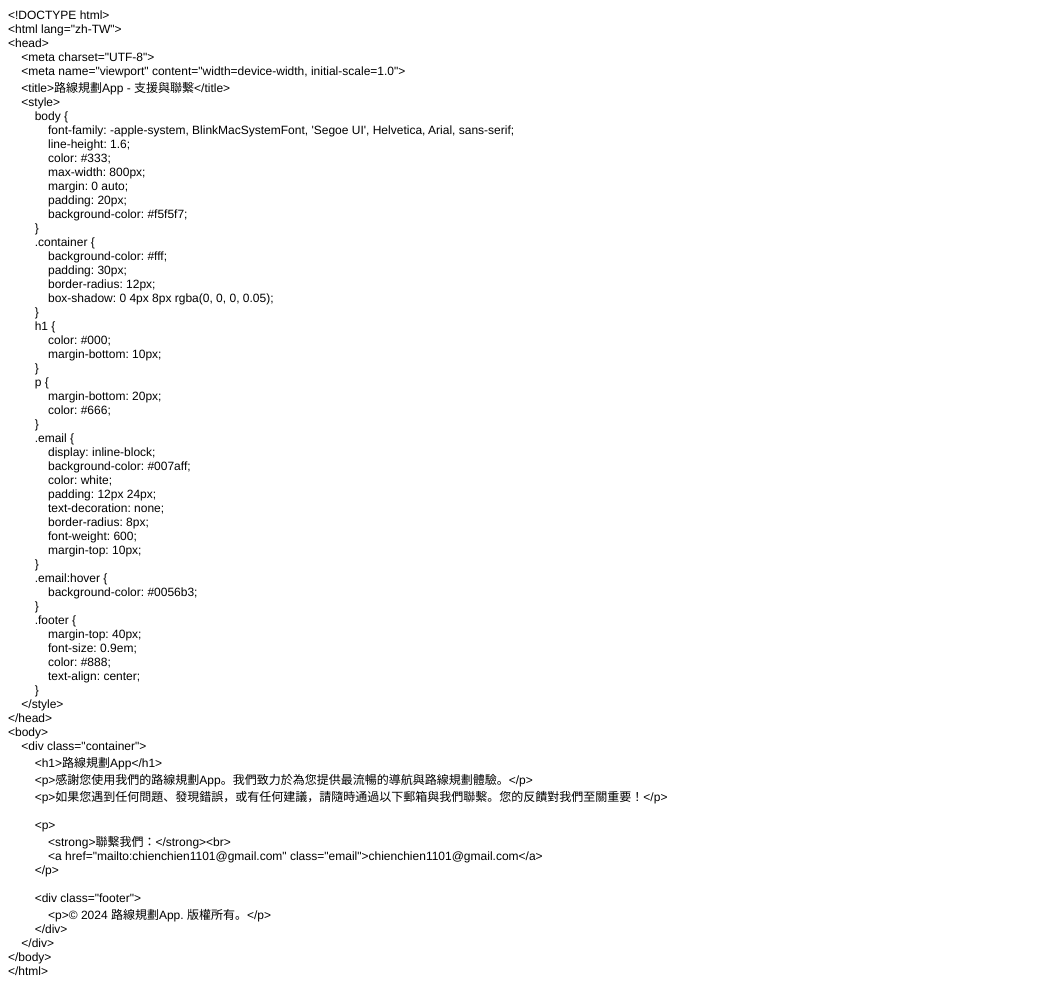
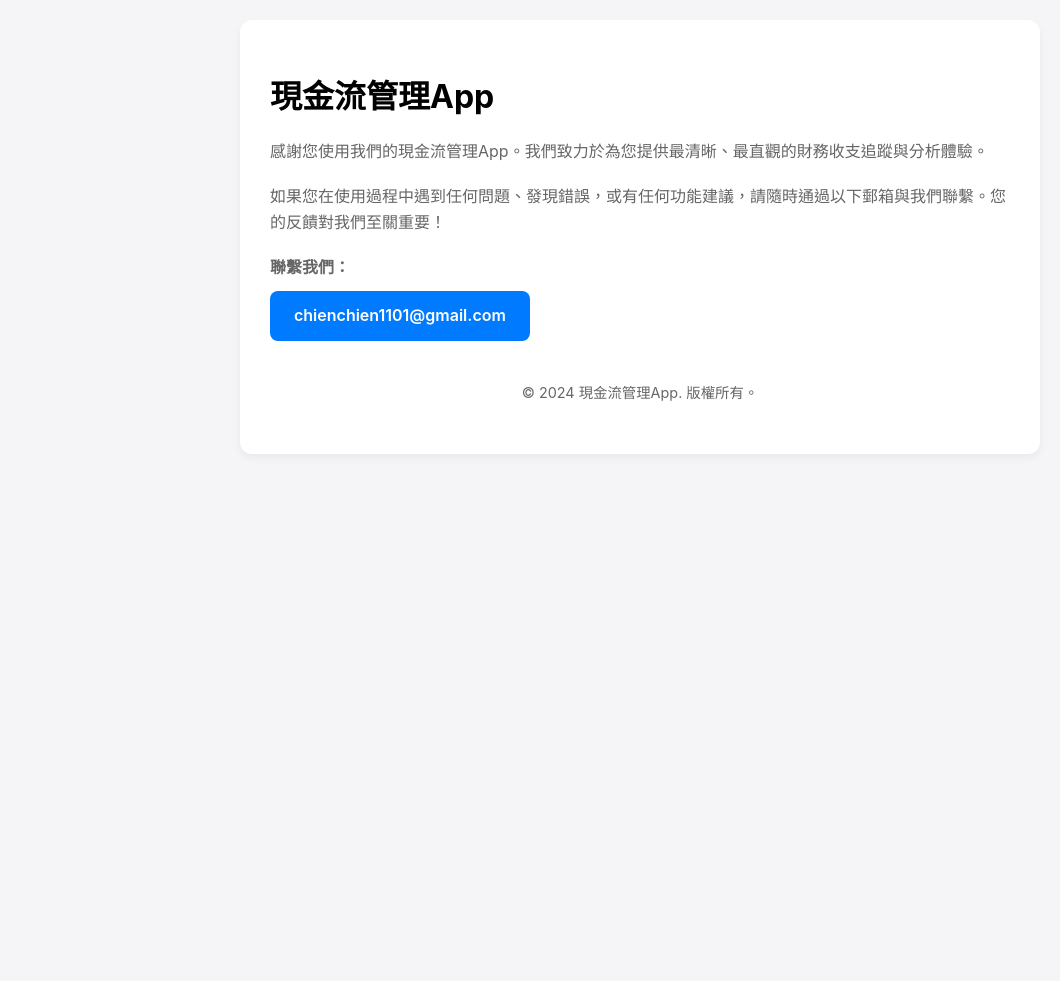
Before and after one commit to chienchien1101/chienchien-app, a plain HTML site: page route-planner.html in a window 1280 px wide. Shown: the whole page, without its empty margins (0-1060 px from the left). After the commit the page ends 800 px from the top, so only its background shows below. Drawn offline with Linux system fonts and the light colour scheme.

Commit message:
Update route-planner.html

```diff
--- a/route-planner.html
+++ b/route-planner.html
@@ -1,84 +1,68 @@
-<!DOCTYPE html PUBLIC "-//W3C//DTD HTML 4.01//EN" "http://www.w3.org/TR/html4/strict.dtd">
-<html>
+<!DOCTYPE html>
+<html lang="zh-TW">
 <head>
-  <meta http-equiv="Content-Type" content="text/html; charset=utf-8">
-  <meta http-equiv="Content-Style-Type" content="text/css">
-  <title></title>
-  <meta name="Generator" content="Cocoa HTML Writer">
-  <meta name="CocoaVersion" content="2575.7">
-  <style type="text/css">
-    p.p1 {margin: 0.0px 0.0px 0.0px 0.0px; font: 12.0px Helvetica}
-    p.p2 {margin: 0.0px 0.0px 0.0px 0.0px; font: 12.0px Helvetica; min-height: 14.0px}
-  </style>
+    <meta charset="UTF-8">
+    <meta name="viewport" content="width=device-width, initial-scale=1.0">
+    <title>現金流管理App - 支援與聯繫</title>
+    <style>
+        body {
+            font-family: -apple-system, BlinkMacSystemFont, 'Segoe UI', Helvetica, Arial, sans-serif;
+            line-height: 1.6;
+            color: #333;
+            max-width: 800px;
+            margin: 0 auto;
+            padding: 20px;
+            background-color: #f5f5f7;
+        }
+        .container {
+            background-color: #fff;
+            padding: 30px;
+            border-radius: 12px;
+            box-shadow: 0 4px 8px rgba(0, 0, 0, 0.05);
+        }
+        h1 {
+            color: #000;
+            margin-bottom: 10px;
+        }
+        p {
+            margin-bottom: 20px;
+            color: #666;
+        }
+        .email {
+            display: inline-block;
+            background-color: #007aff;
+            color: white;
+            padding: 12px 24px;
+            text-decoration: none;
+            border-radius: 8px;
+            font-weight: 600;
+            margin-top: 10px;
+        }
+        .email:hover {
+            background-color: #0056b3;
+        }
+        .footer {
+            margin-top: 40px;
+            font-size: 0.9em;
+            color: #888;
+            text-align: center;
+        }
+    </style>
 </head>
 <body>
-<p class="p1">&lt;!DOCTYPE html&gt;</p>
-<p class="p1">&lt;html lang="zh-TW"&gt;</p>
-<p class="p1">&lt;head&gt;</p>
-<p class="p1"><span class="Apple-converted-space">    </span>&lt;meta charset="UTF-8"&gt;</p>
-<p class="p1"><span class="Apple-converted-space">    </span>&lt;meta name="viewport" content="width=device-width, initial-scale=1.0"&gt;</p>
-<p class="p1"><span class="Apple-converted-space">    </span>&lt;title&gt;路線規劃App - 支援與聯繫&lt;/title&gt;</p>
-<p class="p1"><span class="Apple-converted-space">    </span>&lt;style&gt;</p>
-<p class="p1"><span class="Apple-converted-space">        </span>body {</p>
-<p class="p1"><span class="Apple-converted-space">            </span>font-family: -apple-system, BlinkMacSystemFont, 'Segoe UI', Helvetica, Arial, sans-serif;</p>
-<p class="p1"><span class="Apple-converted-space">            </span>line-height: 1.6;</p>
-<p class="p1"><span class="Apple-converted-space">            </span>color: #333;</p>
-<p class="p1"><span class="Apple-converted-space">            </span>max-width: 800px;</p>
-<p class="p1"><span class="Apple-converted-space">            </span>margin: 0 auto;</p>
-<p class="p1"><span class="Apple-converted-space">            </span>padding: 20px;</p>
-<p class="p1"><span class="Apple-converted-space">            </span>background-color: #f5f5f7;</p>
-<p class="p1"><span class="Apple-converted-space">        </span>}</p>
-<p class="p1"><span class="Apple-converted-space">        </span>.container {</p>
-<p class="p1"><span class="Apple-converted-space">            </span>background-color: #fff;</p>
-<p class="p1"><span class="Apple-converted-space">            </span>padding: 30px;</p>
-<p class="p1"><span class="Apple-converted-space">            </span>border-radius: 12px;</p>
-<p class="p1"><span class="Apple-converted-space">            </span>box-shadow: 0 4px 8px rgba(0, 0, 0, 0.05);</p>
-<p class="p1"><span class="Apple-converted-space">        </span>}</p>
-<p class="p1"><span class="Apple-converted-space">        </span>h1 {</p>
-<p class="p1"><span class="Apple-converted-space">            </span>color: #000;</p>
-<p class="p1"><span class="Apple-converted-space">            </span>margin-bottom: 10px;</p>
-<p class="p1"><span class="Apple-converted-space">        </span>}</p>
-<p class="p1"><span class="Apple-converted-space">        </span>p {</p>
-<p class="p1"><span class="Apple-converted-space">            </span>margin-bottom: 20px;</p>
-<p class="p1"><span class="Apple-converted-space">            </span>color: #666;</p>
-<p class="p1"><span class="Apple-converted-space">        </span>}</p>
-<p class="p1"><span class="Apple-converted-space">        </span>.email {</p>
-<p class="p1"><span class="Apple-converted-space">            </span>display: inline-block;</p>
-<p class="p1"><span class="Apple-converted-space">            </span>background-color: #007aff;</p>
-<p class="p1"><span class="Apple-converted-space">            </span>color: white;</p>
-<p class="p1"><span class="Apple-converted-space">            </span>padding: 12px 24px;</p>
-<p class="p1"><span class="Apple-converted-space">            </span>text-decoration: none;</p>
-<p class="p1"><span class="Apple-converted-space">            </span>border-radius: 8px;</p>
-<p class="p1"><span class="Apple-converted-space">            </span>font-weight: 600;</p>
-<p class="p1"><span class="Apple-converted-space">            </span>margin-top: 10px;</p>
-<p class="p1"><span class="Apple-converted-space">        </span>}</p>
-<p class="p1"><span class="Apple-converted-space">        </span>.email:hover {</p>
-<p class="p1"><span class="Apple-converted-space">            </span>background-color: #0056b3;</p>
-<p class="p1"><span class="Apple-converted-space">        </span>}</p>
-<p class="p1"><span class="Apple-converted-space">        </span>.footer {</p>
-<p class="p1"><span class="Apple-converted-space">            </span>margin-top: 40px;</p>
-<p class="p1"><span class="Apple-converted-space">            </span>font-size: 0.9em;</p>
-<p class="p1"><span class="Apple-converted-space">            </span>color: #888;</p>
-<p class="p1"><span class="Apple-converted-space">            </span>text-align: center;</p>
-<p class="p1"><span class="Apple-converted-space">        </span>}</p>
-<p class="p1"><span class="Apple-converted-space">    </span>&lt;/style&gt;</p>
-<p class="p1">&lt;/head&gt;</p>
-<p class="p1">&lt;body&gt;</p>
-<p class="p1"><span class="Apple-converted-space">    </span>&lt;div class="container"&gt;</p>
-<p class="p1"><span class="Apple-converted-space">        </span>&lt;h1&gt;路線規劃App&lt;/h1&gt;</p>
-<p class="p1"><span class="Apple-converted-space">        </span>&lt;p&gt;感謝您使用我們的路線規劃App。我們致力於為您提供最流暢的導航與路線規劃體驗。&lt;/p&gt;</p>
-<p class="p1"><span class="Apple-converted-space">        </span>&lt;p&gt;如果您遇到任何問題、發現錯誤，或有任何建議，請隨時通過以下郵箱與我們聯繫。您的反饋對我們至關重要！&lt;/p&gt;</p>
-<p class="p2"><br></p>
-<p class="p1"><span class="Apple-converted-space">        </span>&lt;p&gt;</p>
-<p class="p1"><span class="Apple-converted-space">            </span>&lt;strong&gt;聯繫我們：&lt;/strong&gt;&lt;br&gt;</p>
-<p class="p1"><span class="Apple-converted-space">            </span>&lt;a href="mailto:chienchien1101@gmail.com" class="email"&gt;chienchien1101@gmail.com&lt;/a&gt;</p>
-<p class="p1"><span class="Apple-converted-space">        </span>&lt;/p&gt;</p>
-<p class="p2"><br></p>
-<p class="p1"><span class="Apple-converted-space">        </span>&lt;div class="footer"&gt;</p>
-<p class="p1"><span class="Apple-converted-space">            </span>&lt;p&gt;© 2024 路線規劃App. 版權所有。&lt;/p&gt;</p>
-<p class="p1"><span class="Apple-converted-space">        </span>&lt;/div&gt;</p>
-<p class="p1"><span class="Apple-converted-space">    </span>&lt;/div&gt;</p>
-<p class="p1">&lt;/body&gt;</p>
-<p class="p1">&lt;/html&gt;</p>
+    <div class="container">
+        <h1>現金流管理App</h1>
+        <p>感謝您使用我們的現金流管理App。我們致力於為您提供最清晰、最直觀的財務收支追蹤與分析體驗。</p>
+        <p>如果您在使用過程中遇到任何問題、發現錯誤，或有任何功能建議，請隨時通過以下郵箱與我們聯繫。您的反饋對我們至關重要！</p>
+
+        <p>
+            <strong>聯繫我們：</strong><br>
+            <a href="mailto:chienchien1101@gmail.com" class="email">chienchien1101@gmail.com</a>
+        </p>
+
+        <div class="footer">
+            <p>© 2024 現金流管理App. 版權所有。</p>
+        </div>
+    </div>
 </body>
 </html>
```
